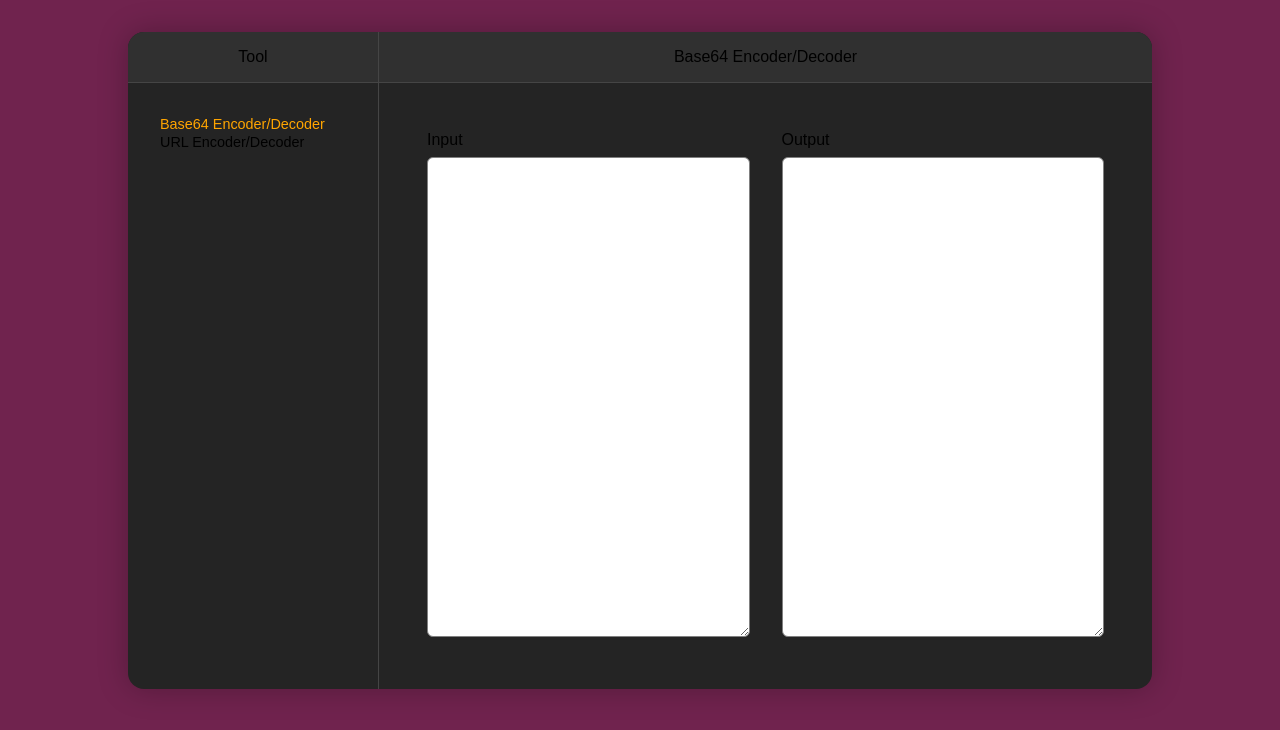
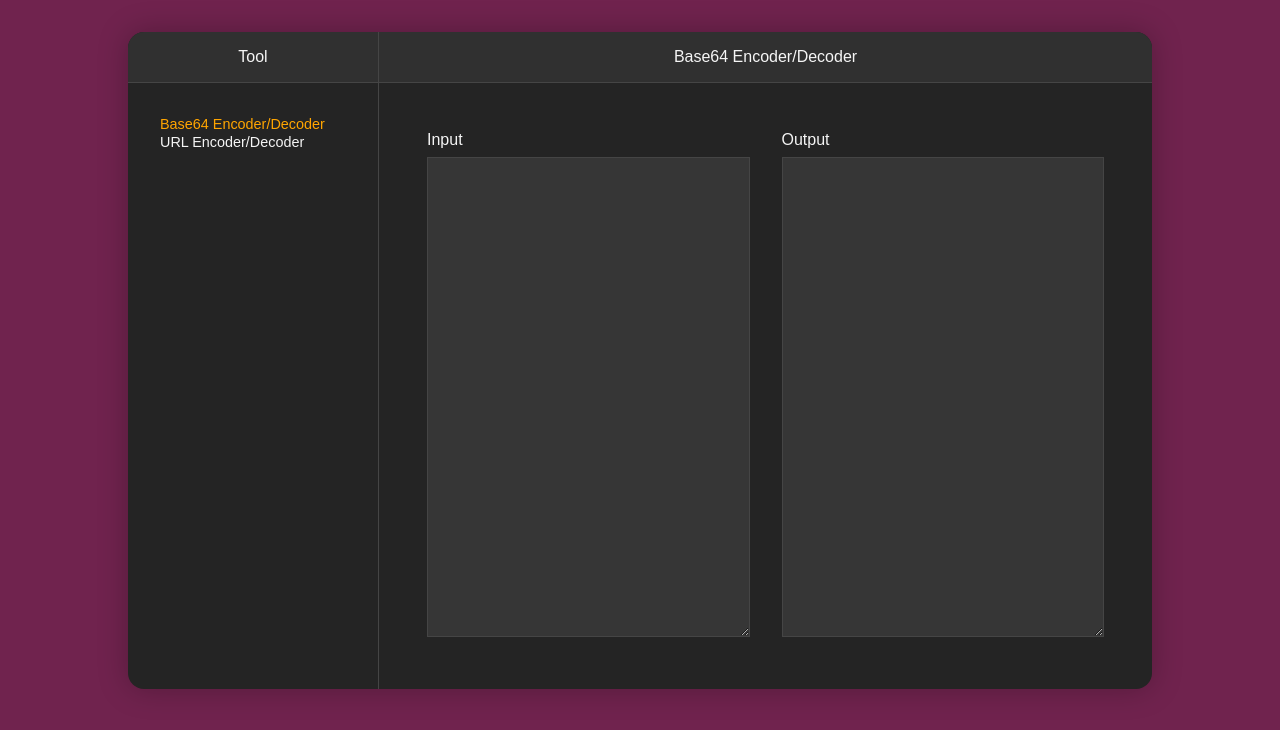
Before and after one commit to eliandoran/toolkit, a SvelteKit app: page / in a window 1280 px wide. Shown: the top 730 px of the page. Built offline with nearby package versions, Linux system fonts and the light colour scheme.

Commit message:
Fix readability issues due to using dark mode

```diff
--- a/src/routes/+page.svelte
+++ b/src/routes/+page.svelte
@@ -2,6 +2,10 @@
     :root {
         --highlight-color: orange;
         --border-color: #454545;
+        --content-background-color: #363636;
+        --text-color: #f5f5f5;
+
+        color: var(--text-color);
     }
 
     .page-wrapper {
@@ -80,6 +84,10 @@
         border-radius: 6px;
         min-height: 60vh;
         box-sizing: border-box;
+        background-color: var(--content-background-color);
+        border: 1px solid var(--border-color);
+        color: var(--text-color);
+        border-radius: 0;
     }
 
     .input,
```
